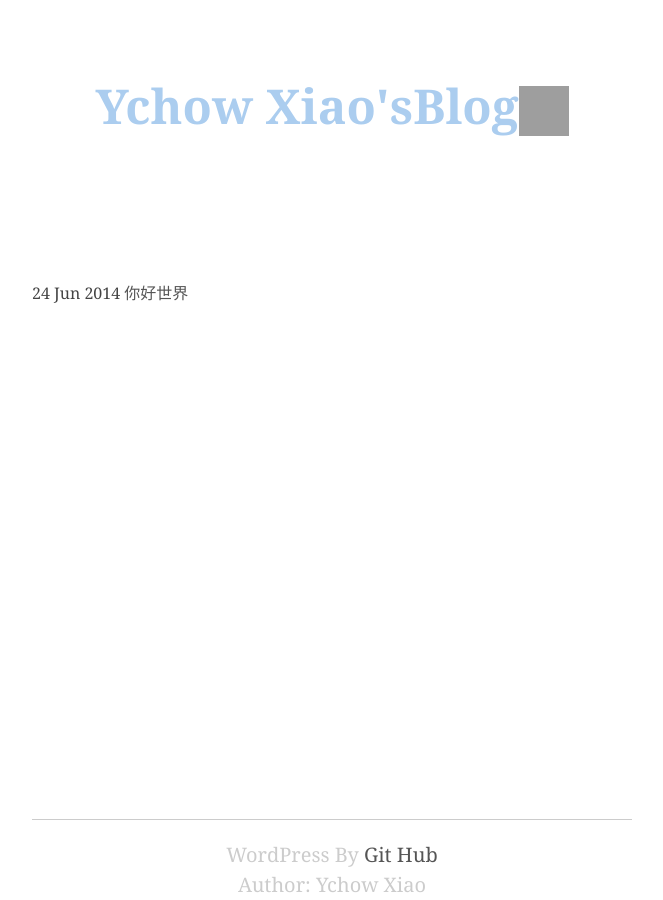
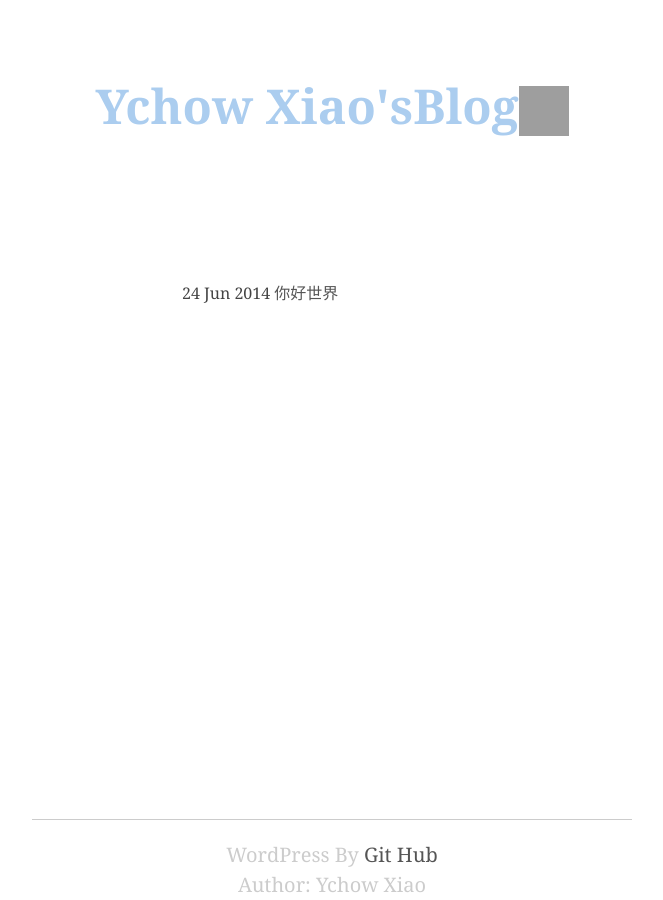
Before and after one commit to kai517/ychowxiao, a Jekyll site: the page built from index.html, in a window 1280 px wide. Shown: the whole page, without its empty margins (308-971 px from the left). Built offline with Jekyll 4.4.1, drawn with Linux system fonts in a browser that asks for light colours; grey boxes are pictures that could not be loaded.

Commit message:
Update main.css

```diff
--- a/css/main.css
+++ b/css/main.css
@@ -110,6 +110,6 @@ a:hover {
 
 h1{text-align: center;font-size: 48px;text-decoration:italic;color:#abcdef;line-height: 100px;}
 p{text-align: center;font-size: 20px;line-height: 30px;}
-ul{width:600px;margin:100px auto;}
+ul{width:300px;margin:100px auto;}
 ul li{margin-bottom:10px;}
 footer.index{width:600px;padding:20px 0 0;border-top:1px solid #ccc;position:fixed;bottom:0;left:50%;margin-left:-300px;color:#ccc;font-size:14px;line-height:30px;text-align:center;}
```
